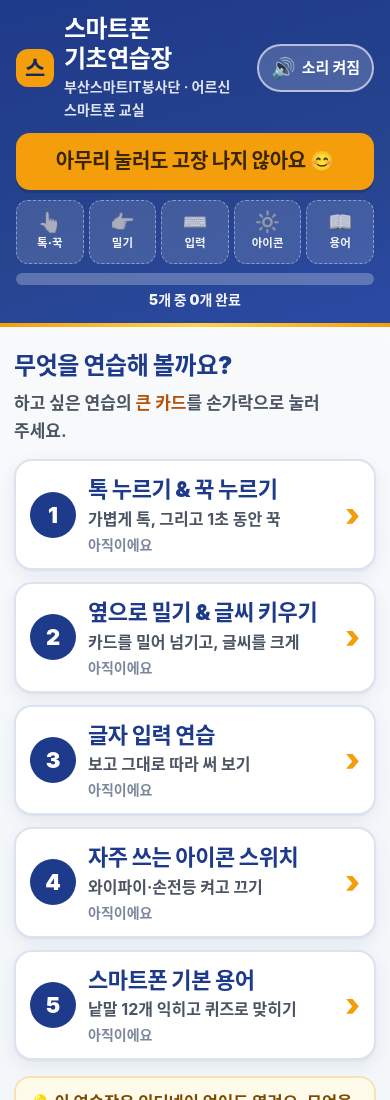
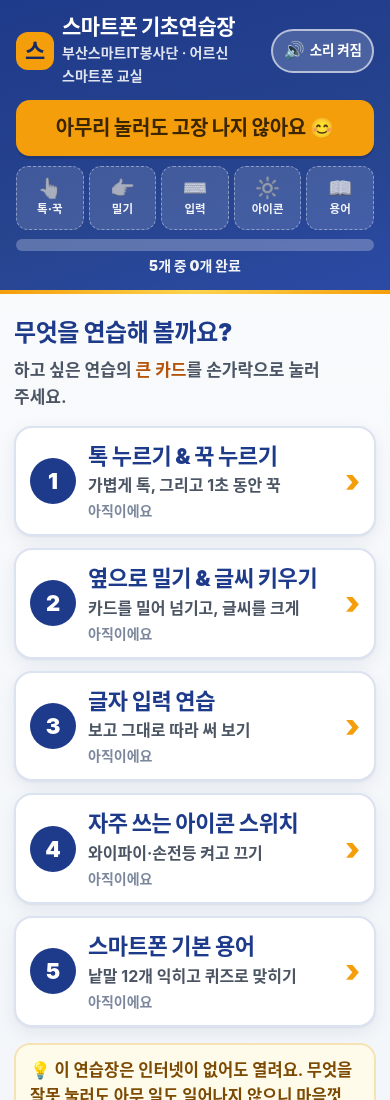
Before and after one commit to slc7kim-max/senior-smartphone-practice, a plain HTML site: page index.html in a window 390 px wide. Shown: the top 1100 px of the page. Drawn offline with Linux system fonts and the light colour scheme.

Commit message:
좁은 휴대폰 화면에서 상단 제목·소리 단추가 한 줄에 들어오도록 정리

```diff
--- a/index.html
+++ b/index.html
@@ -60,6 +60,16 @@ button:focus-visible,input:focus-visible{outline:3px solid var(--gold);outline-o
 .soundbtn .sbi{font-size:20px;line-height:1}
 .soundbtn:active{background:rgba(255,255,255,.34)}
 .soundbtn[aria-pressed="false"]{background:rgba(255,255,255,.07);border-color:rgba(255,255,255,.3);color:rgba(255,255,255,.82)}
+@media (max-width:430px){
+  .brand{gap:8px}
+  .brand h1{font-size:21px}
+  .soundbtn{font-size:13.5px;padding:5px 10px;min-height:44px;gap:5px}
+  .soundbtn .sbi{font-size:17px}
+}
+@media (max-width:375px){
+  .soundbtn #soundTxt{display:none}
+  .soundbtn{padding:5px 9px}
+}
 .reassure{
   margin:12px 0 10px; padding:12px 10px; border-radius:14px;
   background:var(--gold); color:var(--gold-ink);
```
